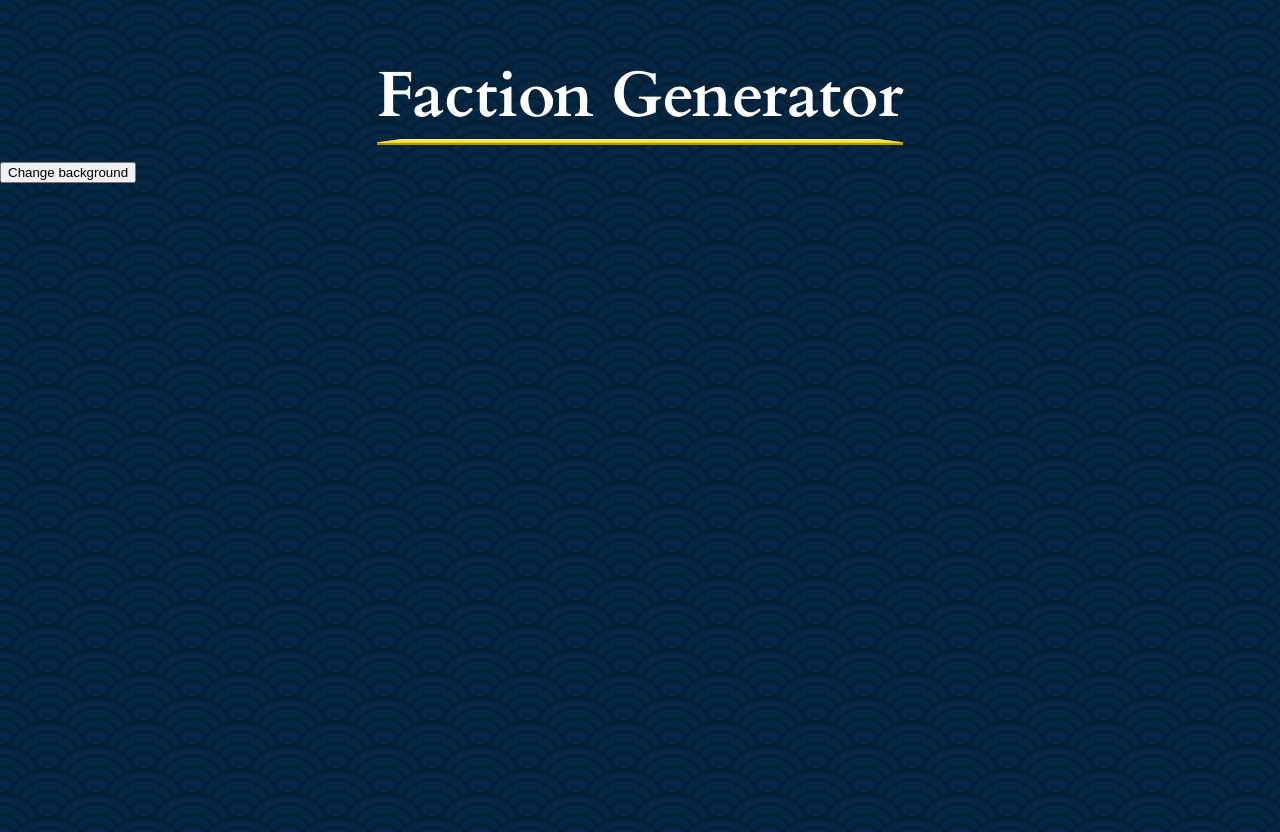
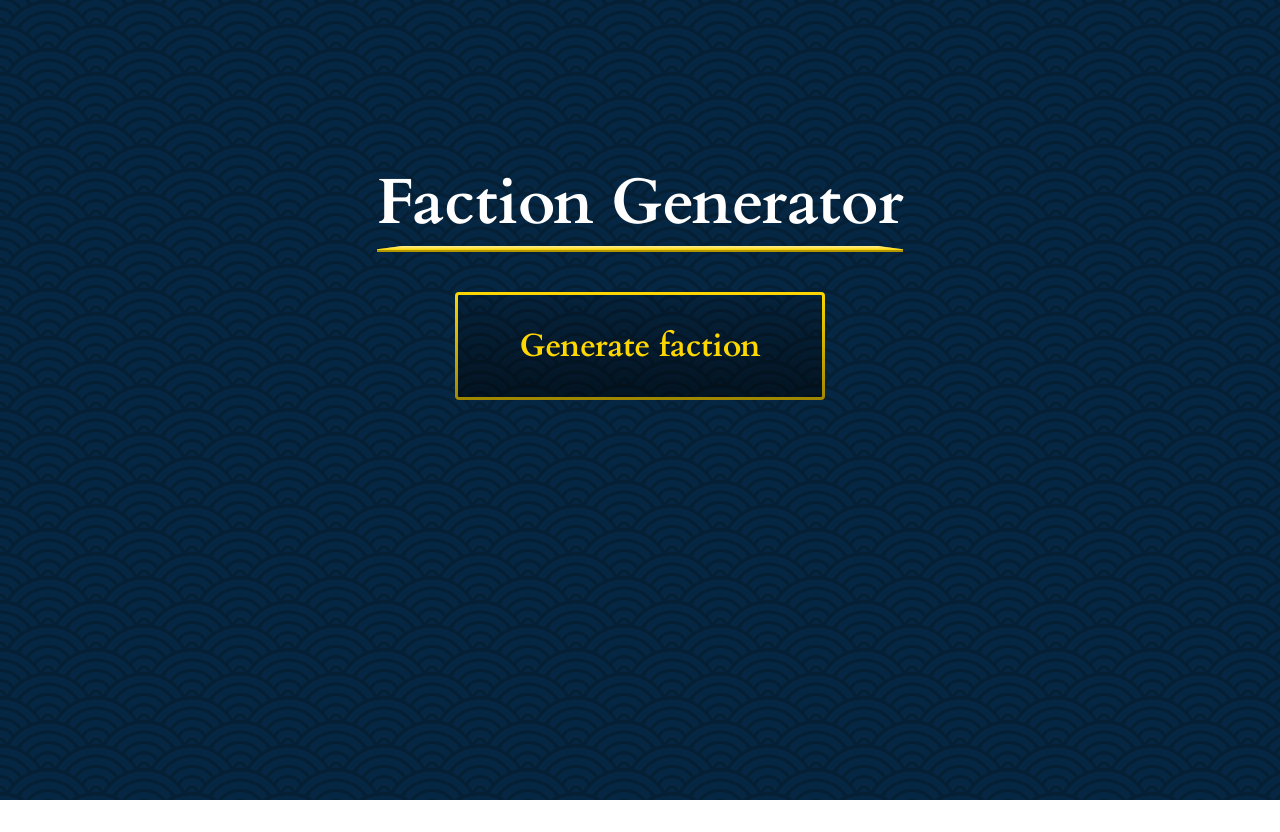
Before and after one commit to KoenHoogendoorn/faction-generator, a React (Create React App) app: page / in a window 1280 px wide. After the commit the page ends 800 px from the top, so only its background shows below. Built offline with nearby package versions, Linux system fonts and the light colour scheme.

Commit message:
button styling and h1+button positioning

```diff
--- a/src/App.js
+++ b/src/App.js
@@ -19,9 +19,15 @@ function App() {
       <h1>
         <span>Faction Generator</span>
       </h1>
-      <button onClick={() => setBackgroundSwitch(!backgroundSwitch)}>
-        Change background
-      </button>
+      <div class={classes.ButtonContainer}>
+        <button
+          class={classes.GenerateButton}
+          onClick={() => setBackgroundSwitch(!backgroundSwitch)}
+        >
+          <i></i>
+          Generate faction
+        </button>
+      </div>
     </div>
   );
 }
--- a/src/App.module.scss
+++ b/src/App.module.scss
@@ -1,6 +1,11 @@
 .App {
   height: 100%;
-  padding-top: 2rem;
+  width: 100%;
+  // padding-top: 2rem;
+  // display: flex;
+  // flex-flow: column wrap;
+  box-sizing: border-box;
+  position: relative;
 }
 
 .Standardbg {
@@ -17,9 +22,14 @@
 
 h1 {
   text-align: center;
+  position: absolute;
+  margin: 0;
+  left: 0;
+  right: 0;
+  top: 20vh;
 
   span {
-    margin: 20vh 0 0 0;
+    // margin: 20vh 0 0 0;
     color: white;
     font-size: 64px;
     border-width: 0;
@@ -29,3 +39,91 @@ h1 {
     border-image-source: url("assets/borderBottom.svg");
   }
 }
+
+.ButtonContainer {
+  position: absolute;
+  margin: 0;
+  width: inherit;
+  bottom: 50vh;
+}
+
+.GenerateButton {
+  position: relative;
+  display: block;
+  margin: 0 auto;
+  cursor: pointer;
+  border: 0;
+  font-weight: bold;
+  font-family: inherit;
+  font-size: 32px;
+  text-align: center;
+  color: #ffd700;
+  padding: 32px 64px;
+  overflow: hidden;
+  z-index: 0;
+  background: linear-gradient(
+    180deg,
+    rgba(0, 0, 0, 0.1) 0%,
+    rgba(0, 0, 0, 0.5) 100%
+  );
+
+  &:hover {
+    color: #9f8601;
+    background: linear-gradient(
+      180deg,
+      rgba(0, 0, 0, 0.3) 0%,
+      rgba(0, 0, 0, 0.6) 100%
+    );
+
+    &.GenerateButton i::before {
+      background: linear-gradient(180deg, #9f8601 0%, #fed701 100%);
+    }
+  }
+}
+
+.GenerateButton i {
+  content: "";
+  position: absolute;
+  z-index: -1;
+  left: 0;
+  top: 0;
+  right: 0;
+  bottom: 0;
+
+  display: block;
+  margin: 0 auto;
+
+  border-radius: 4px;
+  padding: 3px;
+
+  -webkit-mask: linear-gradient(#fff 0 0) content-box,
+    /* this will cover only the content (no padding) */
+      linear-gradient(#fff 0 0) padding-box; /* this will cover the content and the padding */
+  -webkit-mask-composite: destination-out; /* needed for old browsers until the below is more supported */
+  mask-composite: exclude; /* this will exclude the first layer from the second so only the padding area will be kept visible */
+
+  &::before {
+    content: "";
+    transition: 0.3s;
+    position: absolute;
+    left: 0;
+    top: 0;
+    right: 0;
+    bottom: 0;
+    background: linear-gradient(180deg, #fed701 0%, #9f8601 100%);
+  }
+}
+
+.GenerateButton:hover {
+  transition: 0.3s;
+  color: #9f8601;
+  background: linear-gradient(
+    180deg,
+    rgba(0, 0, 0, 0.3) 0%,
+    rgba(0, 0, 0, 0.6) 100%
+  );
+
+  &.GenerateButton i::before {
+    background: linear-gradient(180deg, #9f8601 0%, #fed701 100%);
+  }
+}
```
